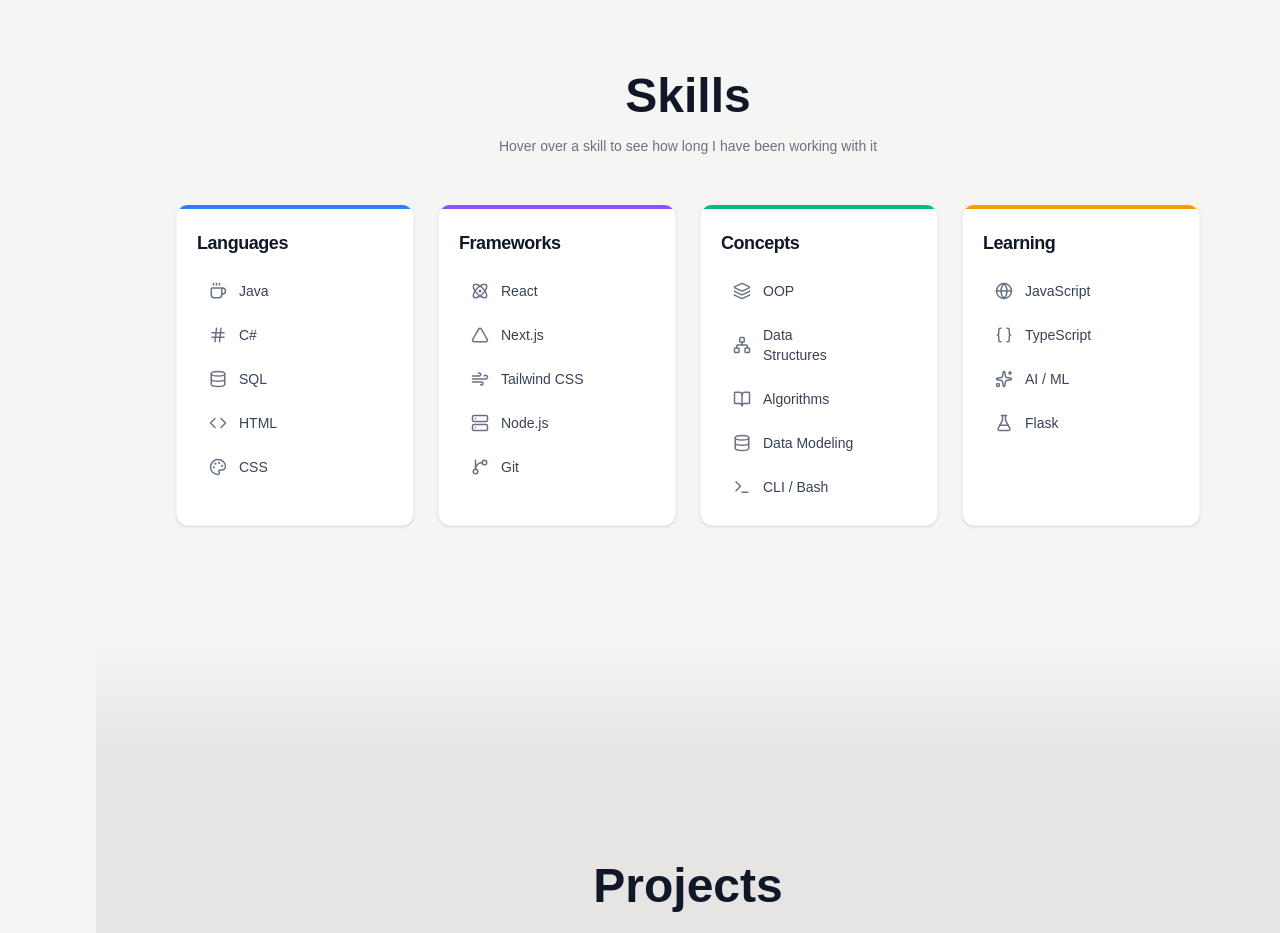
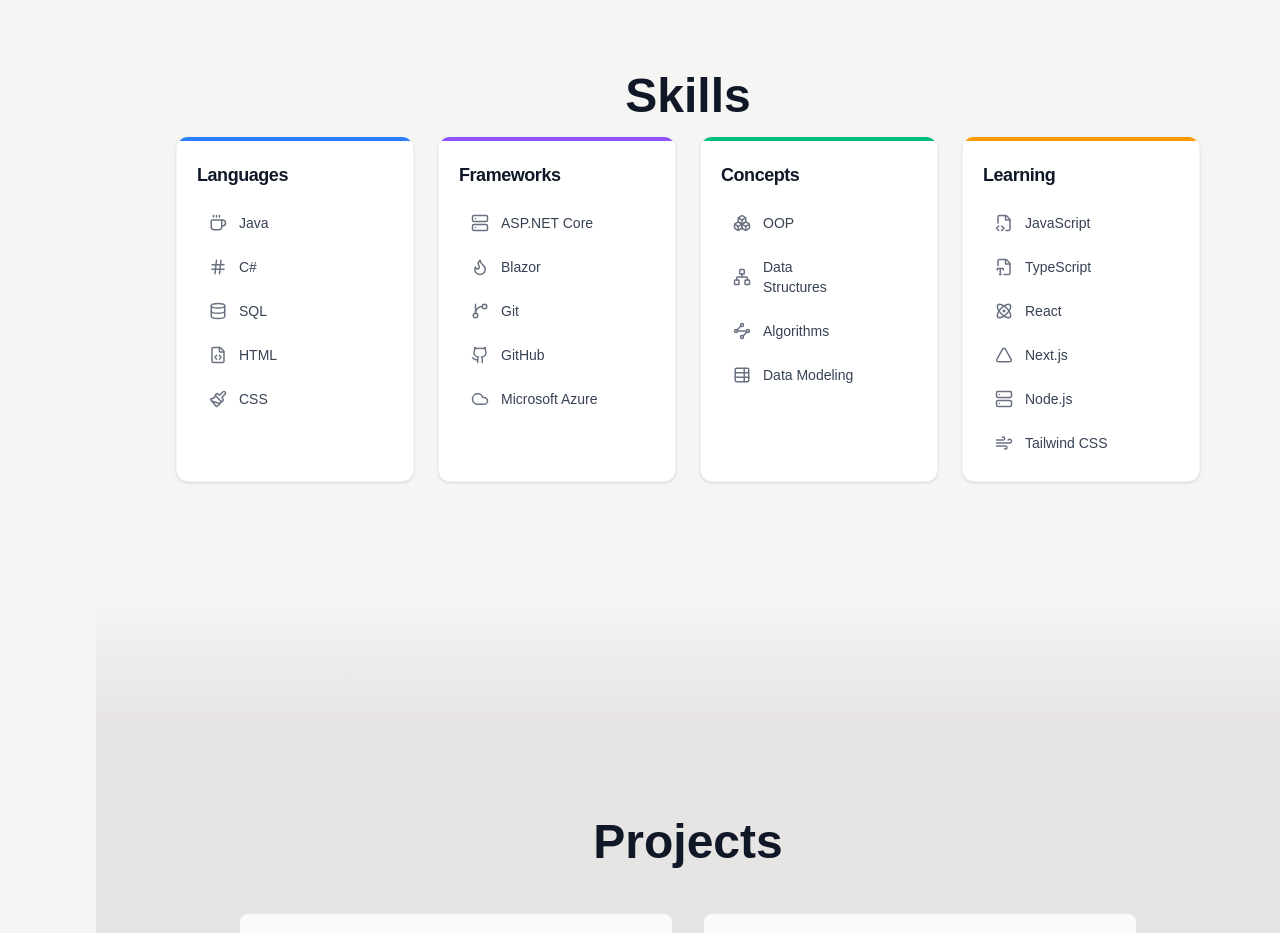
Before and after one commit to CohenReiland/personal-portfolio, a Next.js app: page / in a window 1280 px wide. Shown: the part 1340-2273 px from the top of the page. Built offline with nearby package versions, Linux system fonts and the light colour scheme; no server answers.

Commit message:
Updated Skill Information

```diff
--- a/components/skills/SkillsSection.tsx
+++ b/components/skills/SkillsSection.tsx
@@ -5,52 +5,59 @@
   Coffee,
   Hash,
   Database,
-  Code,
-  Palette,
-  Globe,
-  Braces,
   Atom,
   Triangle,
   Wind,
   GitBranch,
-  Terminal,
-  Layers,
   Network,
-  BookOpen,
-  FlaskConical,
-  Sparkles,
   Server,
+  FileCode,
+  Paintbrush,
+  Flame,
+  Github,
+  Cloud,
+  Boxes,
+  Waypoints,
+  TableProperties,
+  FileCode2,
+  FileType2,
 } from "lucide-react";
 
 const languagesSkills: Skill[] = [
   { name: "Java", icon: Coffee, years: 2 },
-  { name: "C#", icon: Hash, years: 1 },
-  { name: "SQL", icon: Database, years: 1 },
-  { name: "HTML", icon: Code, years: 1 },
-  { name: "CSS", icon: Palette, years: 1 },
+  { name: "C#", icon: Hash, years: 1, yearLabel: "< 1 yr" },
+  { name: "SQL", icon: Database, years: 1, yearLabel: "< 1 yr" },
+  { name: "HTML", icon: FileCode, years: 1, yearLabel: "< 1 yr" },
+  { name: "CSS", icon: Paintbrush, years: 1, yearLabel: "< 1 yr" },
 ];
 
 const frameworksSkills: Skill[] = [
-  { name: "React", icon: Atom, years: 1 },
-  { name: "Next.js", icon: Triangle, years: 1 },
-  { name: "Tailwind CSS", icon: Wind, years: 1 },
-  { name: "Node.js", icon: Server, years: 1, yearLabel: "< 1 yr" },
+  { name: "ASP.NET Core", icon: Server, years: 1, yearLabel: "< 1 yr" },
+  { name: "Blazor", icon: Flame, years: 1, yearLabel: "< 1 yr" },
   { name: "Git", icon: GitBranch, years: 1 },
+  { name: "GitHub", icon: Github, years: 1 },
+  { name: "Microsoft Azure", icon: Cloud, years: 1, yearLabel: "< 1 yr" },
 ];
 
 const conceptsSkills: Skill[] = [
-  { name: "OOP", icon: Layers, years: 2 },
-  { name: "Data Structures", icon: Network, years: 2 },
-  { name: "Algorithms", icon: BookOpen, years: 1 },
-  { name: "Data Modeling", icon: Database, years: 1 },
-  { name: "CLI / Bash", icon: Terminal, years: 1 },
+  { name: "OOP", icon: Boxes, years: 2 },
+  { name: "Data Structures", icon: Network, years: 1 },
+  { name: "Algorithms", icon: Waypoints, years: 1 },
+  {
+    name: "Data Modeling",
+    icon: TableProperties,
+    years: 1,
+    yearLabel: "< 1 yr",
+  },
 ];
 
 const learningSkills: Skill[] = [
-  { name: "JavaScript", icon: Globe, years: 1, yearLabel: "< 1 yr" },
-  { name: "TypeScript", icon: Braces, years: 1, yearLabel: "< 1 yr" },
-  { name: "AI / ML", icon: Sparkles, years: 1, yearLabel: "< 1 yr" },
-  { name: "Flask", icon: FlaskConical, years: 1, yearLabel: "< 1 yr" },
+  { name: "JavaScript", icon: FileCode2, years: 1, yearLabel: "< 1 yr" },
+  { name: "TypeScript", icon: FileType2, years: 1, yearLabel: "< 1 yr" },
+  { name: "React", icon: Atom, years: 1, yearLabel: "< 1 yr" },
+  { name: "Next.js", icon: Triangle, years: 1, yearLabel: "< 1 yr" },
+  { name: "Node.js", icon: Server, years: 1, yearLabel: "< 1 yr" },
+  { name: "Tailwind CSS", icon: Wind, years: 1, yearLabel: "< 1 yr" },
 ];
 
 const cards = [
@@ -74,9 +81,6 @@
         <h2 className="text-4xl md:text-5xl font-bold text-gray-900 dark:text-white mb-4 text-center">
           Skills
         </h2>
-        <p className="text-center text-gray-500 dark:text-gray-400 mb-12 text-sm">
-          Hover over a skill to see how long I have been working with it
-        </p>
 
         <div className="grid grid-cols-1 sm:grid-cols-2 xl:grid-cols-4 gap-6">
           {cards.map((card) => (
```
